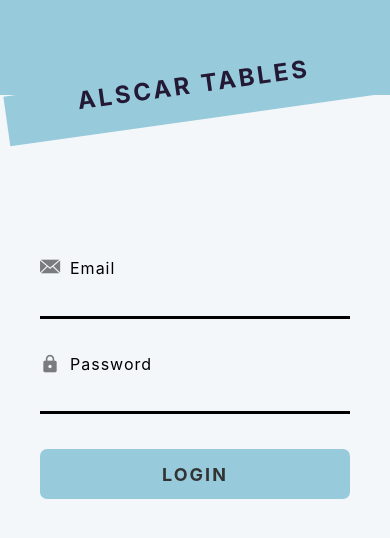
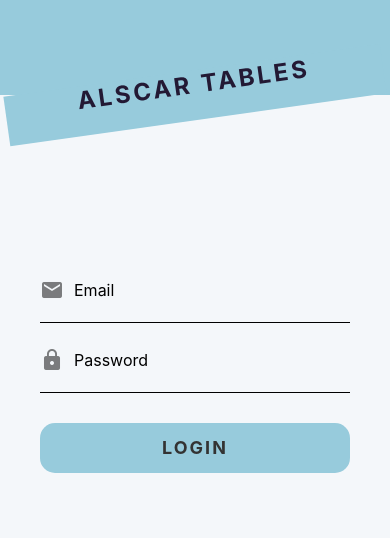
Before and after one commit to mLab-alscar-projects/restaurent-reservation-cms, a React Native app in the folder client/: screen /Home in a window 390 px wide. Shown: the part 228-766 px from the top of the page. Built offline with nearby package versions, Linux system fonts and the light colour scheme.

Commit message:
I have fixed the boarder radius of the app to be cosistance

```diff
--- a/client/components/HomeScreen.js
+++ b/client/components/HomeScreen.js
@@ -292,15 +292,11 @@ const styles = StyleSheet.create({
   },
 
   // PRODUCTIVITY INSIGHTS
-  insightsContainer:
-  {
-    marginBottom: 20,
-  },
 
   primaryInsightCard:
   {
     padding: 20,
-    width: '100%'
+    width: '100%',
   },
 
   chartTitleContainer:
--- a/client/components/LoginScreen.js
+++ b/client/components/LoginScreen.js
@@ -57,7 +57,7 @@ const LoginScreen = ({ navigation }) => {
                 {/* EMAIL */}
                 <View style={styles.inputWrapper}>
                     <View style={styles.label}>
-                        <Zocial name='email' size={20} color={darkMode ? '#ffffff' : 'rgba(0, 0, 0, .5)'} />
+                        <MaterialIcons name='email' size={24} color={darkMode ? '#ffffff' : 'rgba(0, 0, 0, .5)'} />
                         <Text style={[styles.labelText, { color: darkMode ? '#ffffff' : '#000000' }]}>Email</Text>
                     </View>
                     <TextInput
@@ -72,7 +72,7 @@ const LoginScreen = ({ navigation }) => {
                 {/* PASSWORD */}
                 <View style={styles.inputWrapper}>
                     <View style={styles.label}>
-                        <MaterialIcons name='lock' size={20} color={darkMode ? '#ffffff' : 'rgba(0, 0, 0, .5)'} />
+                        <MaterialIcons name='lock' size={24} color={darkMode ? '#ffffff' : 'rgba(0, 0, 0, .5)'} />
                         <Text style={[styles.labelText, { color: darkMode ? '#ffffff' : '#000000' }]}>Password</Text>
                     </View>
                     <TextInput
@@ -152,7 +152,7 @@ const styles = StyleSheet.create({
         justifyContent: 'center',
         alignItems: 'flex-start',
         flexDirection: 'column',
-        paddingVertical: 10,
+        paddingVertical: 5,
     },
     label: {
         justifyContent: 'center',
@@ -162,14 +162,13 @@ const styles = StyleSheet.create({
     },
     labelText: {
         fontSize: 16,
-        letterSpacing: 1,
-        color: 'rgba(0, 0, 0,.5)',
+        color: 'rgba(0, 0, 0, .3)',
     },
     input: {
         fontSize: 16,
-        borderBottomWidth: 3,
+        borderBottomWidth: 1,
+        borderBottomColor: 'rgba(0, 0, 0, .2)',
         width: '100%',
-        height: 40,
     },
     buttonWrapper: {
         width: '100%',
@@ -182,7 +181,7 @@ const styles = StyleSheet.create({
         justifyContent: 'center',
         alignItems: 'center',
         height: 50,
-        borderRadius: 7,
+        borderRadius: 15,
         backgroundColor: '#97CBDC',
     },
     buttonText: {
@@ -210,7 +209,6 @@ const styles = StyleSheet.create({
         width: '100%',
         textAlign: 'center',
         color: '#231934',
-        // transform: [{ rotate: '-8deg' }],
     },
 
     // ENDS
--- a/client/components/ReservationsScreen.js
+++ b/client/components/ReservationsScreen.js
@@ -258,7 +258,7 @@ const styles = StyleSheet.create({
     paddingHorizontal: 15,
     paddingVertical: 8,
     marginHorizontal: 5,
-    borderRadius: 20,
+    borderRadius: 16,
     backgroundColor: '#F0F0F0',
   },
   activeFilterButton: {
--- a/client/components/RestaurantFormScreen.js
+++ b/client/components/RestaurantFormScreen.js
@@ -209,7 +209,7 @@ const RestaurantFormScreen = ({navigation, route}) => {
 
 
   return (
-    <SafeAreaView style={[styles.container, { backgroundColor: '#d3ddda' }]}>
+    <SafeAreaView style={[styles.container, { backgroundColor: '#f4f7fa' }]}>
       <StatusBar backgroundColor="#3498db"/>
       <ScrollView contentContainerStyle={styles.scrollContainer}>
         <Text style={styles.title}>Add New Restaurant</Text>
@@ -389,7 +389,7 @@ const styles = StyleSheet.create({
   },
   input: {
     backgroundColor: 'white',
-    padding: 10,
+    padding: 12,
     borderRadius: 8,
     borderWidth: 1,
     borderColor: '#ddd',
@@ -398,12 +398,14 @@ const styles = StyleSheet.create({
     height: 200,
     width: '100%',
     marginBottom: 15,
-    borderRadius: 8,
+    borderRadius: 16,
   },
   imagePicker: {
     backgroundColor: '#2ecc71',
     padding: 15,
     alignItems: 'center',
+    borderRadius: 16,
+
   },
   imagePickerText: {
     color: '#f9f9f9',
@@ -417,11 +419,11 @@ const styles = StyleSheet.create({
     width: '100%',
     height: 250,
     marginTop: 15,
-    borderRadius: 8,
+    borderRadius: 16,
   },
   submitButton: {
     padding: 15,
-    borderRadius: 8,
+    borderRadius: 16,
     alignItems: 'center',
     marginTop: 20,
     backgroundColor: '#3498db',
--- a/client/components/RestaurantReservations.js
+++ b/client/components/RestaurantReservations.js
@@ -311,7 +311,7 @@ const styles = StyleSheet.create({
     paddingHorizontal: 15,
     paddingVertical: 8,
     marginHorizontal: 5,
-    borderRadius: 20,
+    borderRadius: 12,
     backgroundColor: '#F0F0F0',
   },
   activeFilterButton: {
@@ -329,7 +329,7 @@ const styles = StyleSheet.create({
   },
   reservationItem: {
     backgroundColor: 'white',
-    borderRadius: 10,
+    borderRadius: 16,
     marginBottom: 15,
     padding: 15,
     shadowColor: '#000',
@@ -357,7 +357,7 @@ const styles = StyleSheet.create({
     right: 10,
     paddingHorizontal: 10,
     paddingVertical: 5,
-    borderRadius: 15,
+    borderRadius: 8,
   },
   activeBadge: {
     backgroundColor: '#E8F5E9',
--- a/client/components/UsersScreen.js
+++ b/client/components/UsersScreen.js
@@ -72,7 +72,7 @@ const UsersScreen = () => {
   const userStats = useMemo(() => ({
     all: users.length,
     active: users.filter(user => user.status === 'active').length,
-    burned: users.filter(user => user.status === 'burned').length
+    burned: users.filter(user => user.status !== 'active').length
   }), [users]);
 
   // RENDER USER
@@ -252,7 +252,7 @@ const styles = StyleSheet.create({
   {
     paddingVertical: 8,
     paddingHorizontal: 15,
-    borderRadius: 20,
+    borderRadius: 12,
     backgroundColor: '#f0f0f0',
   },
 
```
